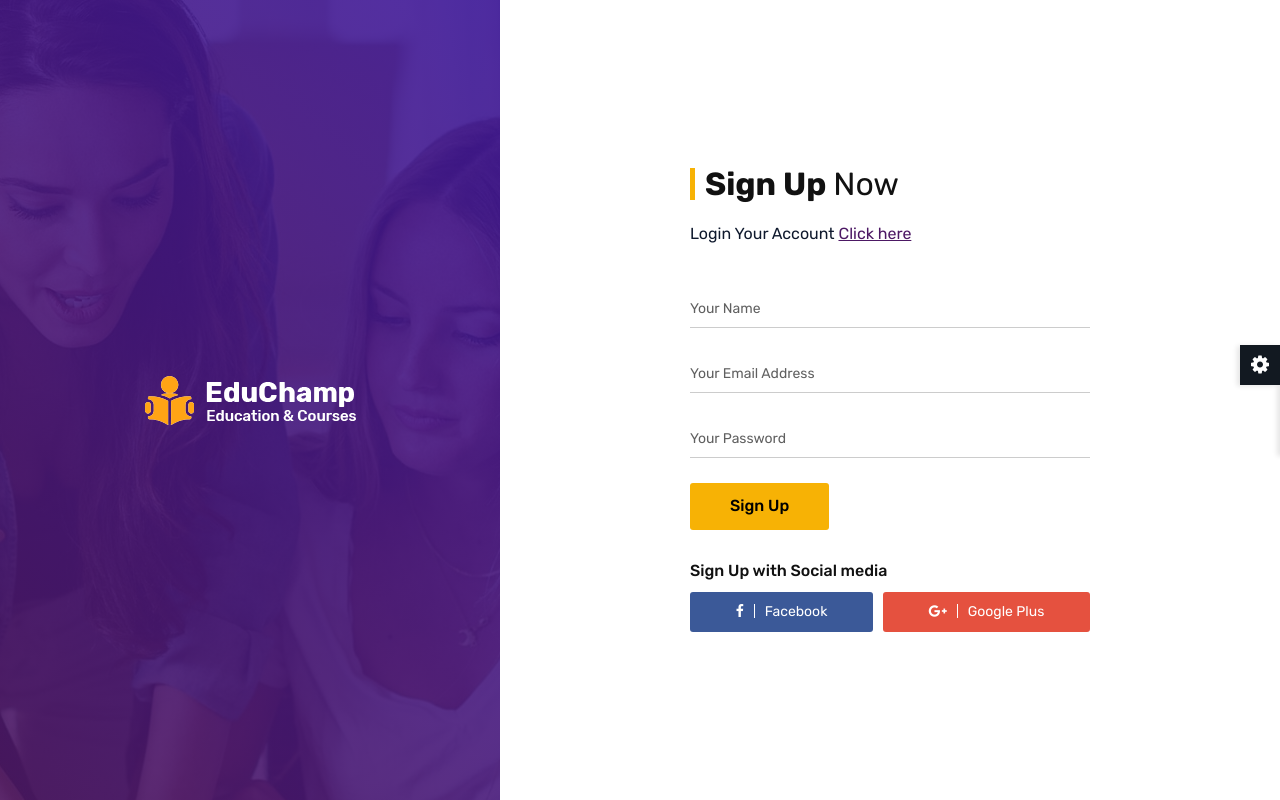
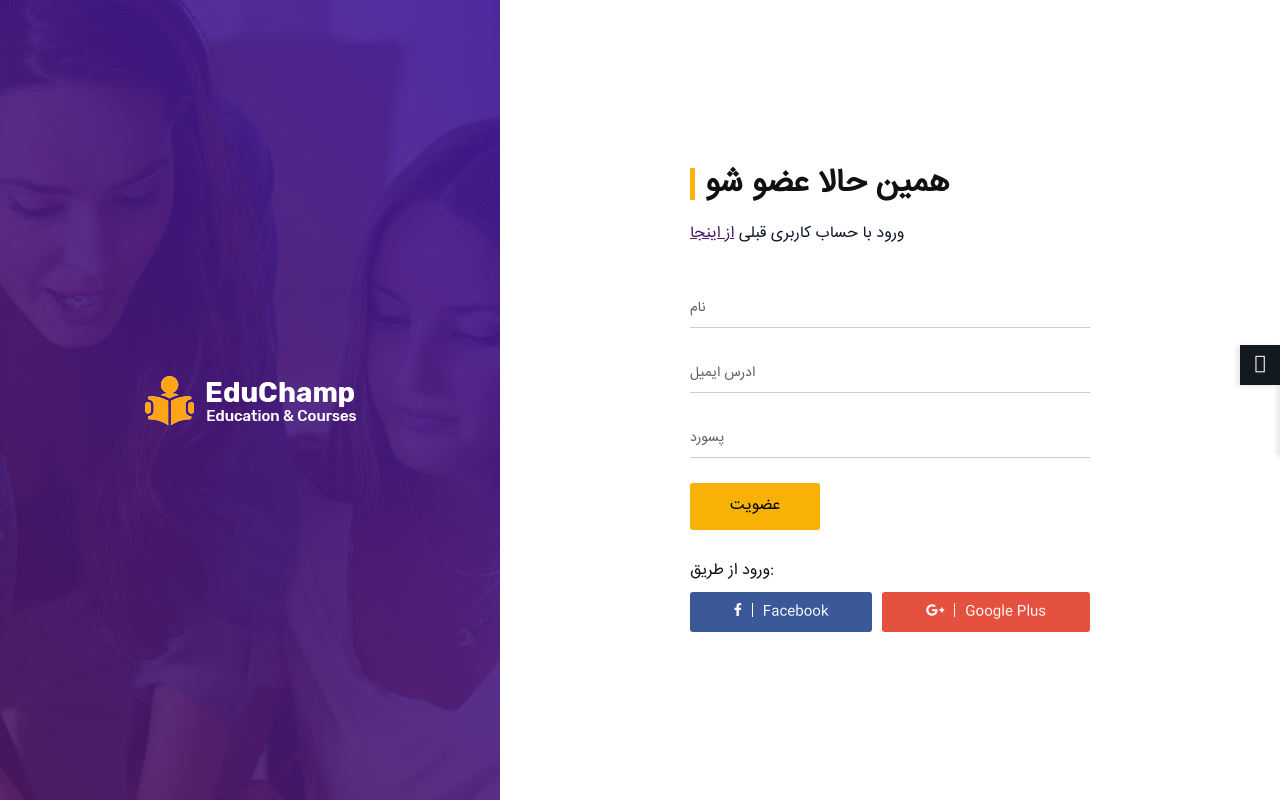
Before and after one commit to soheilaramezanzade/Library-test, a plain HTML site: page register.html in a window 1280 px wide. Drawn offline with Linux system fonts and the light colour scheme.

Commit message:
register is ok

```diff
--- a/register.html
+++ b/register.html
@@ -24,7 +24,7 @@
 	<link rel="shortcut icon" type="image/x-icon" href="assets/images/favicon.png" />
 
 	<!-- PAGE TITLE HERE ============================================= -->
-	<title>EduChamp : Education HTML Template </title>
+	<title>online library | register</title>
 
 	<!-- MOBILE SPECIFIC ============================================= -->
 	<meta name="viewport" content="width=device-width, initial-scale=1">
@@ -47,6 +47,9 @@
 	<link rel="stylesheet" type="text/css" href="assets/css/style.css">
 	<link class="skin" rel="stylesheet" type="text/css" href="assets/css/color/color-1.css">
 
+	<!---font style------->
+	<link rel="stylesheet" type="text/css" href="assets/css/customCss.css">
+
 </head>
 <body id="bg">
 <div class="page-wraper">
@@ -58,15 +61,15 @@
 		<div class="account-form-inner">
 			<div class="account-container">
 				<div class="heading-bx left">
-					<h2 class="title-head">Sign Up <span>Now</span></h2>
-					<p>Login Your Account <a href="login.html">Click here</a></p>
+					<h2 class="title-head">همین حالا عضو شو</h2>
+					<p>ورود با حساب کاربری قبلی <a href="login.html">از اینجا</a></p>
 				</div>
 				<form class="contact-bx">
 					<div class="row placeani">
 						<div class="col-lg-12">
 							<div class="form-group">
 								<div class="input-group">
-									<label>Your Name</label>
+									<label>نام</label>
 									<input name="dzName" type="text" required="" class="form-control">
 								</div>
 							</div>
@@ -74,7 +77,7 @@
 						<div class="col-lg-12">
 							<div class="form-group">
 								<div class="input-group">
-									<label>Your Email Address</label>
+									<label>ادرس ایمیل</label>
 									<input name="dzName" type="email" required="" class="form-control">
 								</div>
 							</div>
@@ -82,16 +85,16 @@
 						<div class="col-lg-12">
 							<div class="form-group">
 								<div class="input-group">
-									<label>Your Password</label>
+									<label>پسورد</label>
 									<input name="dzEmail" type="password" class="form-control" required="">
 								</div>
 							</div>
 						</div>
 						<div class="col-lg-12 m-b30">
-							<button name="submit" type="submit" value="Submit" class="btn button-md">Sign Up</button>
+							<button name="submit" type="submit" value="Submit" class="btn button-md">عضویت</button>
 						</div>
 						<div class="col-lg-12">
-							<h6>Sign Up with Social media</h6>
+							<h6>ورود از طریق:</h6>
 							<div class="d-flex">
 								<a class="btn flex-fill m-r5 facebook" href="#"><i class="fa fa-facebook"></i>Facebook</a>
 								<a class="btn flex-fill m-l5 google-plus" href="#"><i class="fa fa-google-plus"></i>Google Plus</a>
```
Also changed, not shown: login.html (+3 -3 lines).
